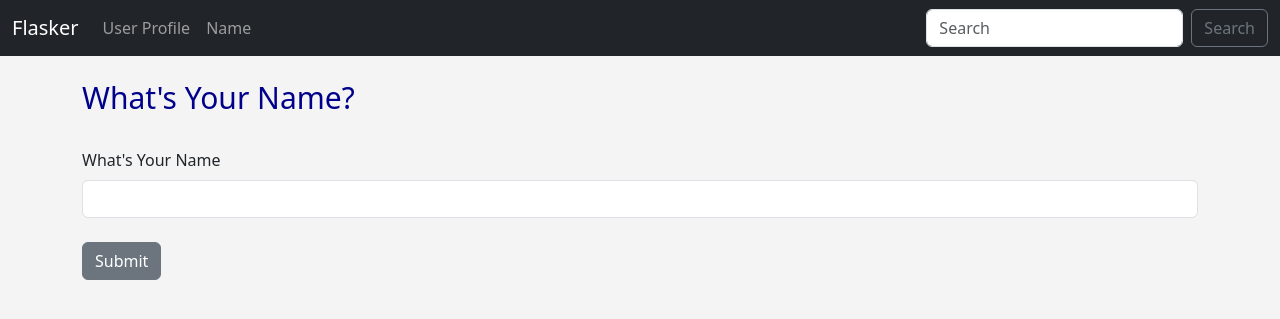
After one commit to RaineK3/Flask-Firday, a Flask app: template templates/name.html in a window 1280 px wide. The commit adds this page. Shown: the top 319 px of the page. Run offline with Flask 3, Linux system fonts and the light colour scheme; the template is opened without the code that fills it: values that come from a table or form of the project are taken from there, others are empty.

Commit message:
form with WTF & flash meassges

```diff
--- a/app.py
+++ b/app.py
@@ -1,11 +1,21 @@
-from flask import Flask, render_template
+from flask import Flask, render_template, flash
+from flask_wtf import FlaskForm
+from wtforms import StringField, SubmitField
+from wtforms.validators import DataRequired
 
 #create a flask instance
 app = Flask(__name__)
+app.config['SECRET_KEY'] = "I'm so handsome"
+
+#create a Form Class
+class NameForm(FlaskForm):
+  name = StringField("What's Your Name", validators=[DataRequired()])
+  submit = SubmitField("Submit")
 
 #create a route decorator
 @app.route('/')
 def index():
+  flash("Welcome To Our Website!")
   return render_template("index.html")
 
 @app.route('/user/<name>')
@@ -21,7 +31,22 @@ def page_not_found(e):
 
 #internl server error
 @app.errorhandler(500)
- git push -u origin main
+def page_not_found(e):
+  return render_template("500.html"),500
+
+#create name page
+@app.route('/name', methods=['GET', 'POST'])
+def name():
+   name = None
+   form = NameForm()
+   #validate form
+   if form.validate_on_submit():
+     name = form.name.data
+     form.name.data = ''
+     flash("Form Submitted Successfully!")
+   return render_template("name.html",
+                          name = name,
+                          form = form)
 
 if __name__ == "__main__":
     app.run(debug=True)
--- /dev/null
+++ b/static/css/style.css
@@ -0,0 +1,13 @@
+h1 {
+  color: darkblue;
+  font-size: 30px;
+}
+
+body {
+  background-color: #f4f4f4;
+}
+
+#demo{
+  font-size: 22px;
+  color: darkblue;
+}
--- /dev/null
+++ b/static/js/myfile.js
@@ -0,0 +1 @@
+document.getElementById('demo').innerHTML = "This was created with JavaScript";
--- /dev/null
+++ b/templates/base.html
@@ -0,0 +1,24 @@
+
+<!doctype html>
+<html lang="en">
+  <head>
+    <meta charset="utf-8">
+    <meta name="viewport" content="width=device-width, initial-scale=1">
+    <title>Bootstrap demo</title>
+    <link href="https://cdn.jsdelivr.net/npm/bootstrap@5.3.2/dist/css/bootstrap.min.css" rel="stylesheet" integrity="sha384-T3c6CoIi6uLrA9TneNEoa7RxnatzjcDSCmG1MXxSR1GAsXEV/Dwwykc2MPK8M2HN" crossorigin="anonymous">
+
+    <link rel="stylesheet" href="{{ url_for('static', filename = 'css/style.css')}}">
+    <title>Flasker</title>
+  </head>
+  <body>
+    {% include 'nav.html' %}
+    <br/>
+    <div class="container">
+      {% block content %}
+
+      {% endblock %}
+    </div>
+
+    <!-- <script src="https://cdn.jsdelivr.net/npm/bootstrap@5.3.2/dist/js/bootstrap.bundle.min.js" integrity="sha384-C6RzsynM9kWDrMNeT87bh95OGNyZPhcTNXj1NW7RuBCsyN/o0jlpcV8Qyq46cDfL" crossorigin="anonymous"></script> -->
+  </body>
+</html>
--- /dev/null
+++ b/templates/name.html
@@ -0,0 +1,30 @@
+{% extends 'base.html' %}
+
+{% block content %}
+  {% for message in get_flashed_messages() %}
+  <div class="alert alert-success alert-dismissible show" role="alert">
+	  Hey {{name}} - {{ message }}
+	  <button type="button" class="btn-close" data-bs-dismiss="alert" aria-label="Close"></button>
+	</div>
+
+  {% endfor %}
+  {% if name %}
+    <h1>Hello {{ name }} </h1>
+    <br/>
+    <img src="{{ url_for('static',filename = 'images/NorthPeak.png')}}" width="1000">
+    <p id="demo">This is stuff ...</p>
+    <script src="{{ url_for('static',filename = 'js/myfile.js')}}"></script>
+
+  {% else %}
+    <h1>What's Your Name?</h1>
+    <br/>
+    <form method="POST">
+      {{ form.hidden_tag() }}
+
+      {{ form.name.label(class="form-label") }}
+      {{ form.name(class="form-control") }}
+      <br/>
+      {{ form.submit(class="btn btn-secondary") }}
+    </form>
+  {% endif %}
+{% endblock %}
--- /dev/null
+++ b/templates/nav.html
@@ -0,0 +1,39 @@
+<nav class="navbar navbar-expand-lg navbar-dark bg-dark">
+  <div class="container-fluid">
+    <a class="navbar-brand" href="{{ url_for('index') }}">Flasker</a>
+    <button class="navbar-toggler" type="button" data-bs-toggle="collapse" data-bs-target="#navbarSupportedContent" aria-controls="navbarSupportedContent" aria-expanded="false" aria-label="Toggle navigation">
+      <span class="navbar-toggler-icon"></span>
+    </button>
+    <div class="collapse navbar-collapse" id="navbarSupportedContent">
+      <ul class="navbar-nav me-auto mb-2 mb-lg-0">
+        <!-- <li class="nav-item">
+          <a class="nav-link active" aria-current="page" href="#">Home</a>
+        </li> -->
+        <li class="nav-item">
+          <a class="nav-link" href="{{url_for('user', name= 'Raine')}}">User Profile</a>
+        </li>
+        <li class="nav-item">
+          <a class="nav-link" href="{{url_for('name')}}">Name</a>
+        </li>
+        <!-- <li class="nav-item dropdown">
+          <a class="nav-link dropdown-toggle" href="#" role="button" data-bs-toggle="dropdown" aria-expanded="false">
+            Dropdown
+          </a>
+          <ul class="dropdown-menu">
+            <li><a class="dropdown-item" href="#">Action</a></li>
+            <li><a class="dropdown-item" href="#">Another action</a></li>
+            <li><hr class="dropdown-divider"></li>
+            <li><a class="dropdown-item" href="#">Something else here</a></li>
+          </ul>
+        </li> -->
+        <!-- <li class="nav-item">
+          <a class="nav-link disabled" aria-disabled="true">Disabled</a>
+        </li> -->
+      </ul>
+      <form class="d-flex" role="search">
+        <input class="form-control me-2" type="search" placeholder="Search" aria-label="Search">
+        <button class="btn btn-outline-secondary" type="submit">Search</button>
+      </form>
+    </div>
+  </div>
+</nav>
--- a/templates/user.html
+++ b/templates/user.html
@@ -1 +1,5 @@
-<p>Hello {{username|upper}}!</p>
+{% extends 'base.html' %}
+
+{% block content %}
+  <p>Hello {{username}}!</p>
+{% endblock %}
```
Also changed, not shown: templates/404.html (+9 -5 lines), templates/500.html (+9 -5 lines), templates/index.html (+12 -1 lines), static/images/NorthPeak.png (added).
